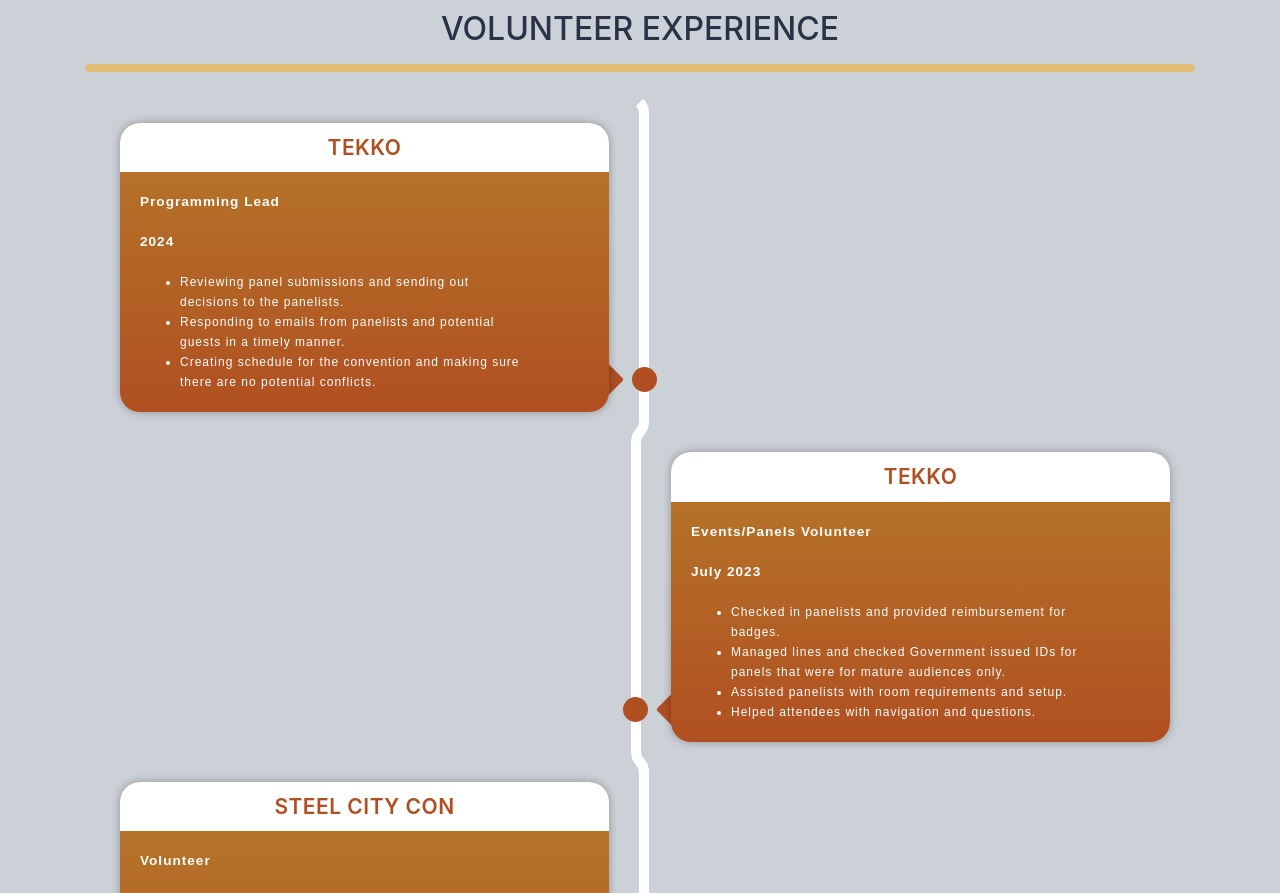
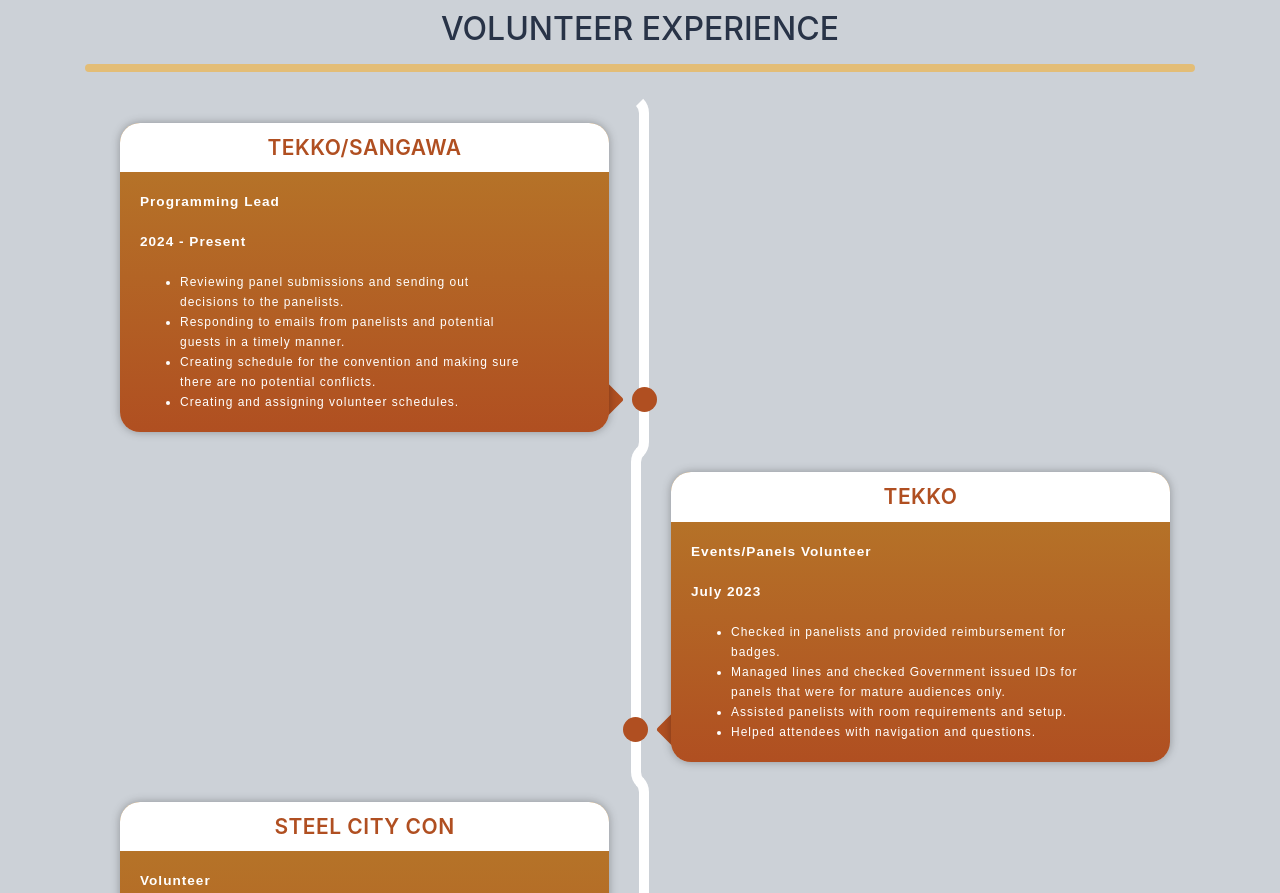
Before and after one commit to rohcoh/RohCohCode, a plain HTML site: page index.html in a window 1280 px wide. Shown: the part 4320-5213 px from the top of the page. Drawn offline with nearby package versions, Linux system fonts and the light colour scheme; a web font is replaced by a local one.

Commit message:
updating description

```diff
--- a/index.html
+++ b/index.html
@@ -216,13 +216,14 @@
                             <div class="main-timeline">
                                 <div class="timeline">
                                     <div class="timeline-content">
-                                        <h3 class="title">Tekko</h3>
+                                        <h3 class="title">Tekko/Sangawa</h3>
                                         <p class="description descriptionTimeline"><strong>Programming Lead</strong></p>
-                                        <p class="description descriptionTimeline"><strong>2024</strong></p>
+                                        <p class="description descriptionTimeline"><strong>2024 - Present</strong></p>
                                         <ul class="description">
                                             <li>Reviewing panel submissions and sending out decisions to the panelists.</li>
                                             <li>Responding to emails from panelists and potential guests in a timely manner.</li>
                                             <li>Creating schedule for the convention and making sure there are no potential conflicts.</li>
+                                            <li>Creating and assigning volunteer schedules.</li>
                                         </ul>
                                     </div>
                                 </div>
```
Also changed, not shown: assets/img/bg-masthead.jpg (deleted).
